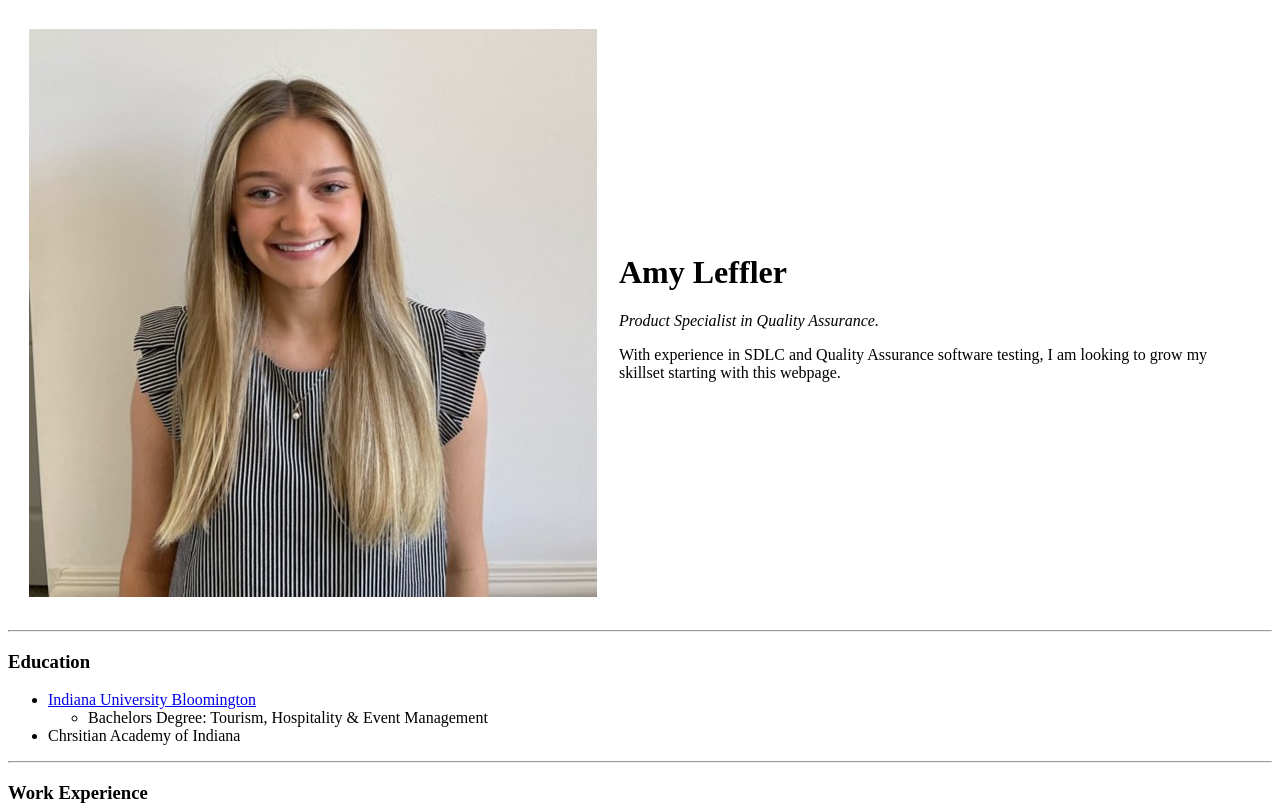
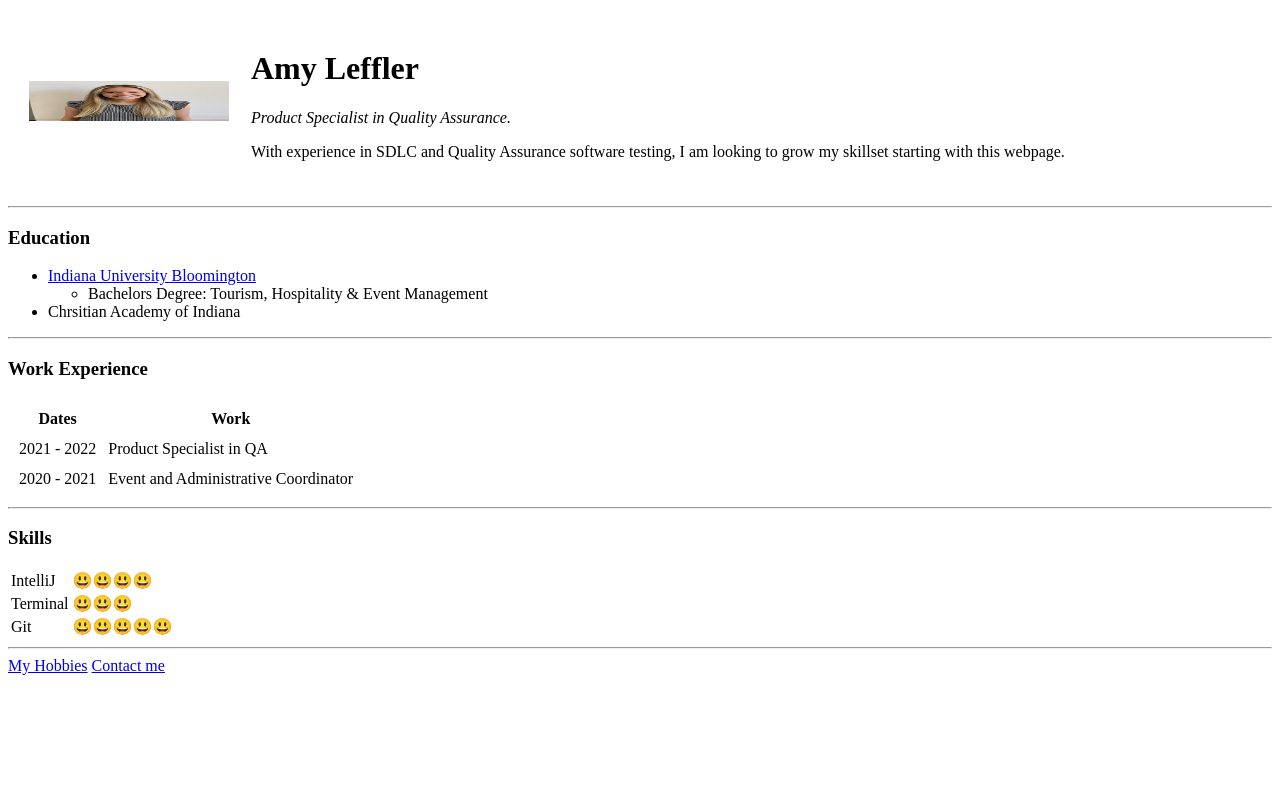
Before and after one commit to amyleffler/AL, a plain HTML site: page index.html in a window 1280 px wide. Shown: the top 807 px of the page. Drawn offline with Linux system fonts and the light colour scheme.

Commit message:
Updated the w/h of the image

```diff
--- a/index.html
+++ b/index.html
@@ -9,7 +9,7 @@
   <body>
     <table cellspacing="20">
       <tr>
-        <td><img src="Image/AmyProfile.jpeg" alt="Amy profile picture"></td>
+        <td><img src="Image/AmyProfile.jpeg" width="200" height="40" alt="Amy profile picture"></td>
         <td><h1>Amy Leffler</h1>
         <p><em>Product Specialist in Quality Assurance.</em></p>
         <p>With experience in SDLC and Quality Assurance software testing, I am looking to grow my skillset starting with this webpage.</p>
```
